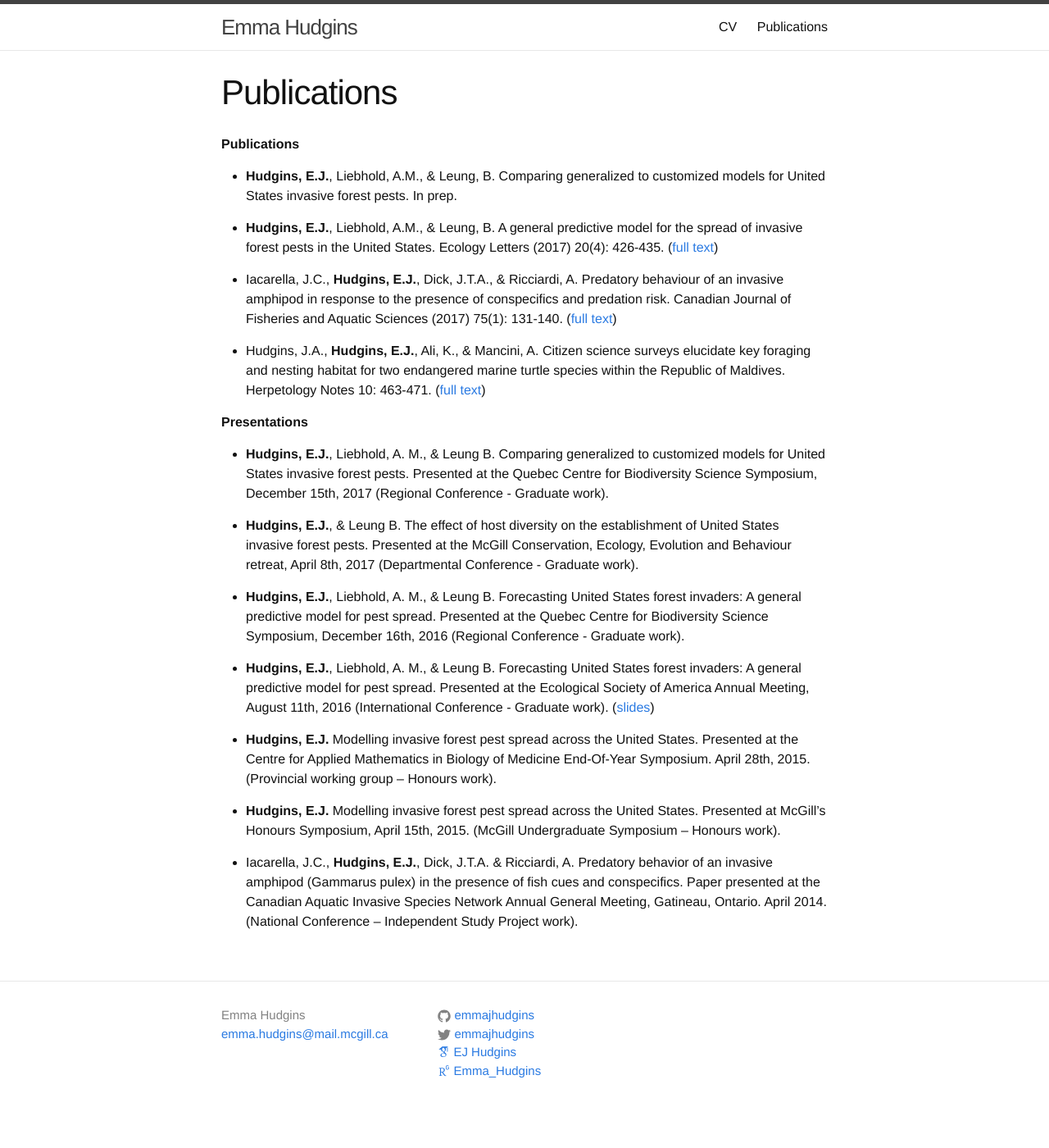
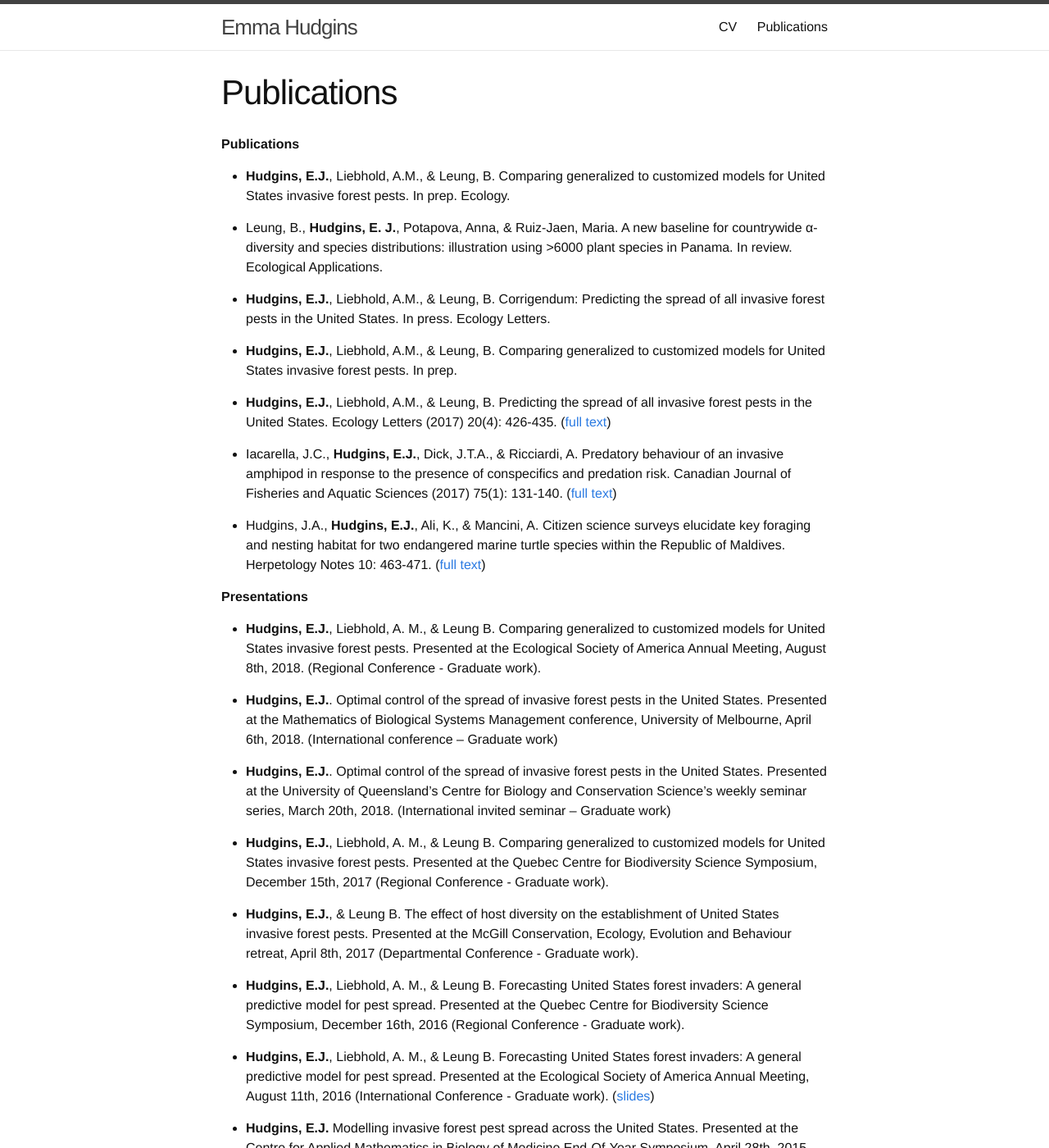
Before and after one commit to emmajhudgins/emmajhudgins.github.io, a Jekyll site: the page built from publications.md, in a window 1280 px wide and 1400 px high. Shown: the whole window at 82% size. Built offline with Jekyll 4.4.1, drawn with Linux system fonts in a browser that asks for light colours; nearby versions of some CDN libraries; some web fonts are replaced; some of the changed text lies outside the part shown.

Commit message:
corrected CV and pubs pages

```diff
--- a/publications.md
+++ b/publications.md
@@ -10,9 +10,15 @@ order: 2
 
 **Publications**
 
+* **Hudgins, E.J.**, Liebhold, A.M., & Leung, B. Comparing generalized to customized models for United States invasive forest pests. In prep. Ecology.
+
+* Leung, B., **Hudgins, E. J.**, Potapova, Anna, & Ruiz-Jaen, Maria. A new baseline for countrywide α-diversity and species distributions: illustration using >6000 plant species in Panama. In review. Ecological Applications.
+
+* **Hudgins, E.J.**, Liebhold, A.M., & Leung, B. Corrigendum: Predicting the spread of all invasive forest pests in the United States. In press. Ecology Letters.
+
 * **Hudgins, E.J.**, Liebhold, A.M., & Leung, B. Comparing generalized to customized models for United States invasive forest pests. In prep.
 
-* **Hudgins, E.J.**, Liebhold, A.M., & Leung, B. A general predictive model for the spread of invasive forest pests in the United States. Ecology Letters (2017) 20(4): 426-435. ([full text](http://onlinelibrary.wiley.com/doi/10.1111/ele.12741/full))
+* **Hudgins, E.J.**, Liebhold, A.M., & Leung, B. Predicting the spread of all invasive forest pests in the United States. Ecology Letters (2017) 20(4): 426-435. ([full text](http://onlinelibrary.wiley.com/doi/10.1111/ele.12741/full))
 
 * Iacarella, J.C., **Hudgins, E.J.**, Dick, J.T.A., & Ricciardi, A. Predatory behaviour of an invasive amphipod in response to the presence of conspecifics and predation risk. Canadian Journal of Fisheries and Aquatic Sciences (2017) 75(1): 131-140.    ([full text](http://www.nrcresearchpress.com/doi/full/10.1139/cjfas-2016-0417))
 
@@ -21,6 +27,12 @@ order: 2
 
 
 **Presentations**
+
+* **Hudgins, E.J.**, Liebhold, A. M., & Leung B. Comparing generalized to customized models for United States invasive forest pests. Presented at the Ecological Society of America Annual Meeting, August 8th, 2018. (Regional Conference - Graduate work).
+
+* **Hudgins, E.J.**. Optimal control of the spread of invasive forest pests in the United States. Presented at the Mathematics of Biological Systems Management conference, University of Melbourne, April 6th, 2018. (International conference – Graduate work)
+
+* **Hudgins, E.J.**. Optimal control of the spread of invasive forest pests in the United States. Presented at the University of Queensland’s Centre for Biology and Conservation Science’s weekly seminar series, March 20th, 2018. (International invited seminar – Graduate work)
 
 * **Hudgins, E.J.**, Liebhold, A. M., & Leung B. Comparing generalized to customized models for United States invasive forest pests. Presented at the Quebec Centre for Biodiversity Science Symposium, December 15th, 2017 (Regional Conference - Graduate work).
 
```
Also changed, not shown: other parts of publications.md (+1 -1 lines), 2 other files.
